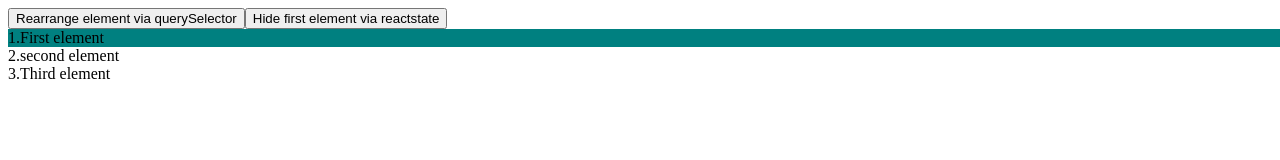
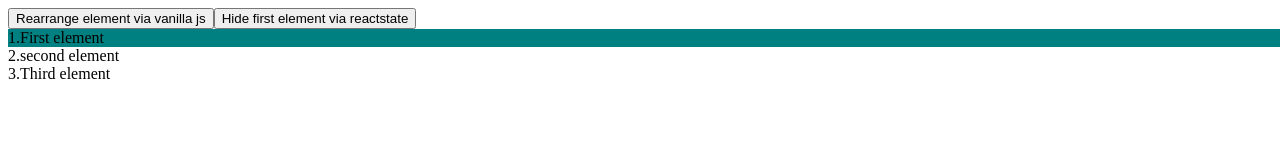
Before and after one commit to kritidipto-1234/break-react, a React (Vite) app: page / in a window 1280 px wide. Shown: the top 160 px of the page. Built offline with nearby package versions, Linux system fonts and the light colour scheme.

Commit message:
feat(): buton text

```diff
--- a/src/BreakReact.tsx
+++ b/src/BreakReact.tsx
@@ -13,7 +13,7 @@ const destroyElement = () =>{
     return (
       <div id='app' style={{height: '100vh', width: '100vw'}}>
         <button onClick={() => destroyElement()}>
-          Rearrange element via querySelector
+          Rearrange element via vanilla js
         </button>
         <button onClick={() => updateElement(false)}>
           Hide first element via reactstate
```
